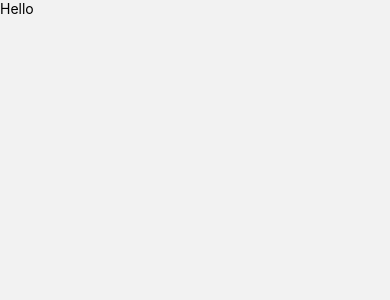
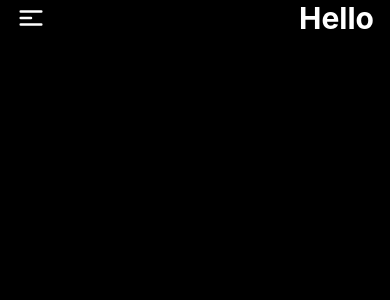
Before and after one commit to marikaferrari/movies-catalog-react-native-app, a React Native app: screen /Home in a window 390 px wide. Shown: the top 300 px of the page. Built offline with nearby package versions, Linux system fonts and the light colour scheme.

Commit message:
Nativewind styling bug fixed

```diff
--- a/package.json
+++ b/package.json
@@ -21,8 +21,8 @@
     "react-native-heroicons": "^4.0.0",
     "react-native-progress": "^5.0.1",
     "react-native-safe-area-context": "4.8.2",
-    "react-native-snap-carousel": "^3.9.1",
-    "react-native-screens": "~3.29.0"
+    "react-native-screens": "~3.29.0",
+    "react-native-snap-carousel": "^3.9.1"
   },
   "devDependencies": {
     "@babel/core": "^7.20.0",
--- a/screens/HomeScreen.js
+++ b/screens/HomeScreen.js
@@ -1,11 +1,22 @@
-import { View, Text } from 'react-native';
-import React from 'react';
+import { View, Text, TouchableOpacity, ScrollView, Platform } from 'react-native';
+import React, { useEffect, useState } from 'react';
 import { SafeAreaView } from 'react-native-safe-area-context';
+import { Bars3CenterLeftIcon, MagnifyingGlassIcon } from 'react-native-heroicons/outline';
+import { StatusBar } from 'expo-status-bar';
 
 export default function HomeScreen() {
+  const ios = Platform.OS === 'ios';
   return (
-    <SafeAreaView>
-      <Text>Hello</Text>
-    </SafeAreaView>
+    <View className="flex-1 bg-black">
+      {/* search bar and logo */}
+      {/* the following margin setting won't work on Android  */}
+      <SafeAreaView className={ios ? '-mb-2' : 'mb-3'}>
+        <StatusBar style="light" />
+        <View className="flex-row justify-between items-center mx-4">
+          <Bars3CenterLeftIcon size="30" strokeWidth={2} color="white" />
+          <Text className="text-white text-3xl font-bold">Hello</Text>
+        </View>
+      </SafeAreaView>
+    </View>
   );
 }
--- a/tailwind.config.js
+++ b/tailwind.config.js
@@ -1,6 +1,11 @@
 /** @type {import('tailwindcss').Config} */
 module.exports = {
-  content: ['./App.{js,jsx,ts,tsx}', './<custom directory>/**/*.{js,jsx,ts,tsx}'],
+  content: [
+    './App.{js,jsx,ts,tsx}',
+    './screens/**/*.{js,jsx,ts,tsx}',
+    './components/**/*.{js,jsx,ts,tsx}',
+    './navigation/**/*.{js,jsx,ts,tsx}',
+  ],
   theme: {
     extend: {},
   },
```
